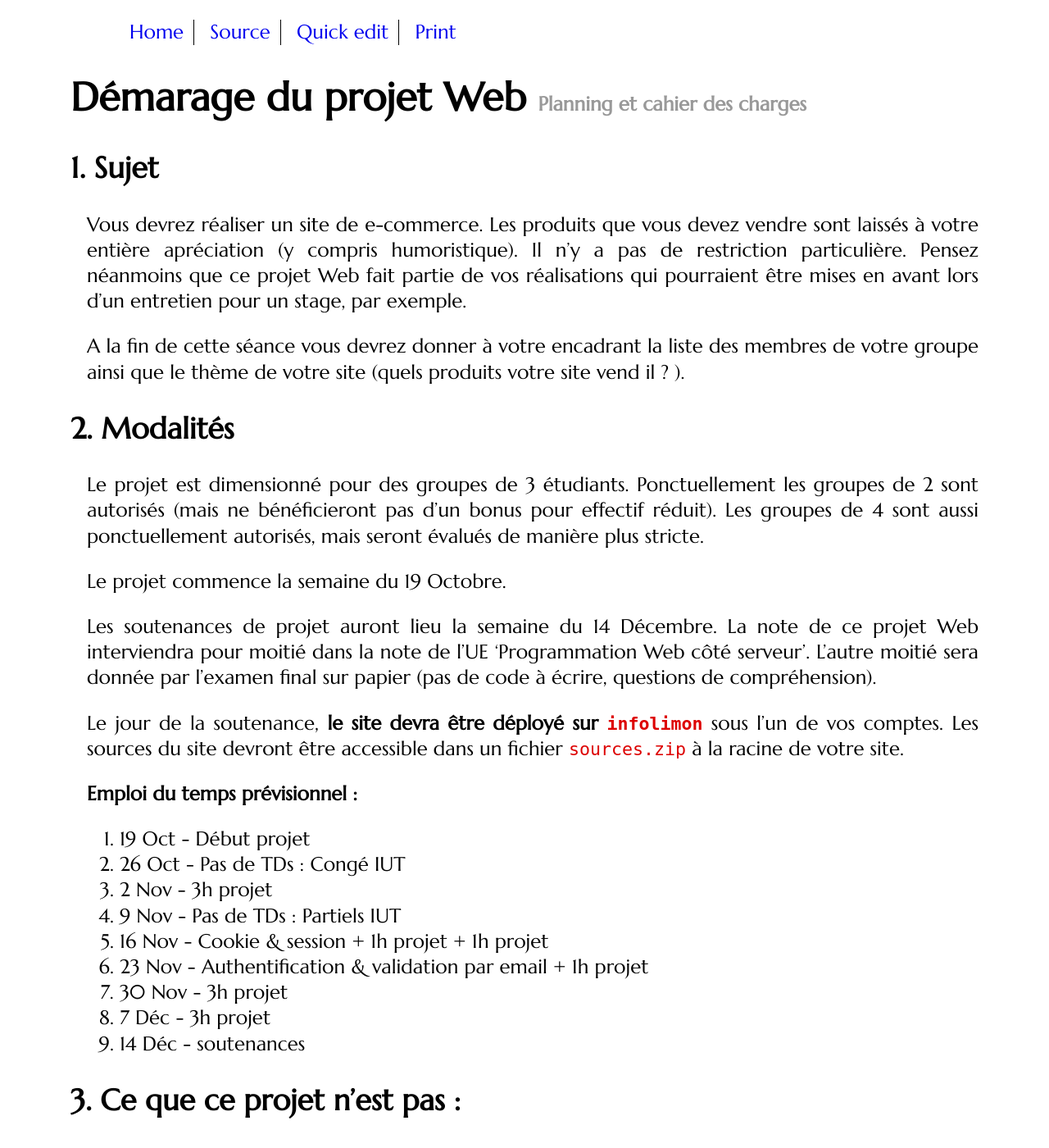
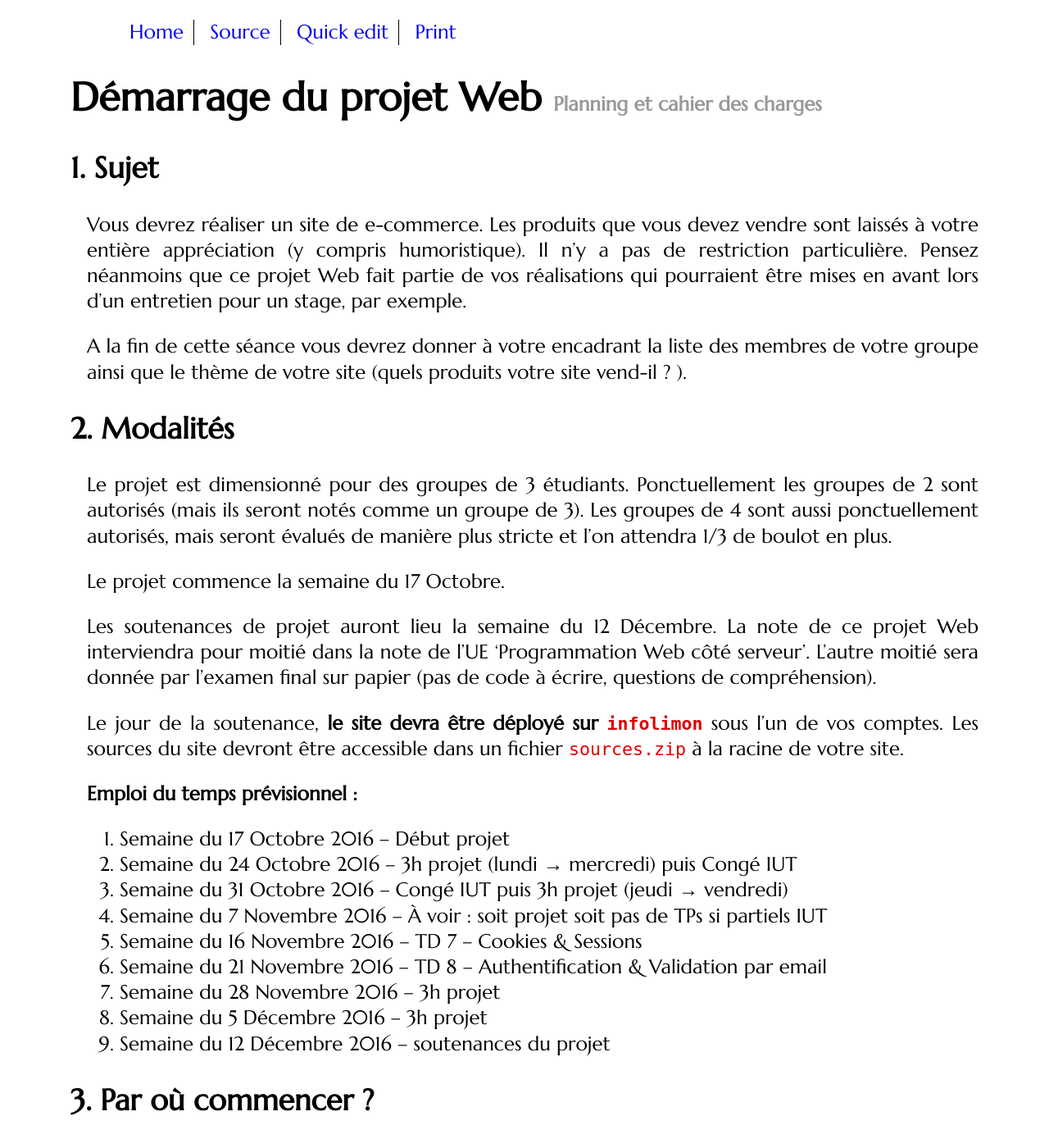
Before and after one commit to romainlebreton/R3.01-DeveloppementWeb, a Jekyll site: the page built from projet.md, in a window 1280 px wide and 1400 px high. Shown: the whole window at 82% size. Built offline with Jekyll 4.4.1, drawn with Linux system fonts in a browser that asks for light colours; some web fonts are replaced; some of the changed text lies outside the part shown.

Commit message:
Ajout et maj des instructions de projet

```diff
--- a/projet.md
+++ b/projet.md
@@ -1,5 +1,5 @@
 ---
-title:  Démarage du projet Web
+title:  Démarrage du projet Web
 subtitle: Planning et cahier des charges
 layout: tutorial
 ---
@@ -10,25 +10,25 @@ layout: tutorial
 ## Sujet
 
 Vous devrez réaliser un site de e-commerce. Les produits que vous devez vendre
-sont laissés à votre entière apréciation (y compris humoristique). Il n'y a pas
+sont laissés à votre entière appréciation (y compris humoristique). Il n'y a pas
 de restriction particulière.  Pensez néanmoins que ce projet Web fait partie de
 vos réalisations qui pourraient être mises en avant lors d'un entretien pour un
 stage, par exemple.
 
 A la fin de cette séance vous devrez donner à votre encadrant la liste des
 membres de votre groupe ainsi que le thème de votre site (quels produits votre
-site vend il ? ).
+site vend-il ? ).
 
 ## Modalités
 
 Le projet est dimensionné pour des groupes de 3 étudiants.  Ponctuellement les
-groupes de 2 sont autorisés (mais ne bénéficieront pas d'un bonus pour effectif
-réduit).  Les groupes de 4 sont aussi ponctuellement autorisés, mais seront
-évalués de manière plus stricte.
+groupes de 2 sont autorisés (mais ils seront notés comme un groupe de 3).  Les
+groupes de 4 sont aussi ponctuellement autorisés, mais seront évalués de manière
+plus stricte et l'on attendra 1/3 de boulot en plus.
 
-Le projet commence la semaine du 19 Octobre.
+Le projet commence la semaine du 17 Octobre.
 
-Les soutenances de projet auront lieu la semaine du 14 Décembre.  La note de ce
+Les soutenances de projet auront lieu la semaine du 12 Décembre.  La note de ce
 projet Web interviendra pour moitié dans la note de l'UE 'Programmation Web côté
 serveur'. L'autre moitié sera donnée par l'examen final sur papier (pas de code
 à écrire, questions de compréhension).
@@ -39,34 +39,17 @@ l'un de vos comptes. Les sources du site devront être accessible dans un fichie
 
 **Emploi du temps prévisionnel :**
 
-1. 19 Oct - Début projet
-1. 26 Oct - Pas de TDs : Congé IUT
-1. 2  Nov - 3h projet
-1. 9  Nov - Pas de TDs : Partiels IUT
-1. 16 Nov - Cookie & session + 1h projet + 1h projet
-1. 23 Nov - Authentification & validation par email + 1h projet
-1. 30 Nov - 3h projet
-1. 7  Déc - 3h projet
-1. 14 Déc - soutenances
+1. Semaine du 17 Octobre 2016 -- Début projet
+1. Semaine du 24 Octobre 2016 -- 3h projet (lundi &rarr; mercredi) puis Congé IUT
+1. Semaine du 31 Octobre 2016 -- Congé IUT puis 3h projet (jeudi &rarr; vendredi)
+1. Semaine du 7 Novembre 2016 -- À voir : soit projet soit pas de TPs si partiels IUT
+1. Semaine du 16 Novembre 2016 --  TD 7 -- Cookies & Sessions
+1. Semaine du 21 Novembre 2016 --  TD 8 -- Authentification & Validation par email
+1. Semaine du 28 Novembre 2016 -- 3h projet
+1. Semaine du 5 Décembre 2016 -- 3h projet
+1. Semaine du 12 Décembre 2016 -- soutenances du projet
 
-
-## Ce que ce projet n'est pas :
-
-* Un site vitrine joli avec beaucoup d'images par exemple.
-* Un site réaliste qui implémente `X` fois la même fonctionnalité.  Le but est
-de réaliser correctement un maximum de fonctionnalités différentes.
-
-## Que garder pour plus tard ?
-
-Dans la suite de ce cours, plusieurs séances seront consacrées à:
-
-* la gestion des utilisateurs,
-* la gestion des paniers,
-* la sécurisation de votre site web
-
-En conséquence, ne pas attaquer ces parties pour le moment.
-
-## How to start ?
+## Par où commencer ?
 
 1. Définir les produits que vous souhaitez vendre.
 Vous devez éventuellement prévoir des extensions, par exemple des accessoires
@@ -79,12 +62,28 @@ format de stockage InnoDB. Se reporter au
 [TD 3](http://romainlebreton.github.io/ProgWeb-CoteServeur/tutorials/tutorial3.html)
 pour plus de détails.
 
-3. Cette première séance est consacrée à implémenter le Modèle, le Controleur et
+3. Cette première séance est consacrée à implémenter le Modèle, le Contrôleur et
    les premières vues spécifiques à vos produits.
+
+### Ce que ce projet n'est pas :
+
+* Un site vitrine joli avec beaucoup d'images par exemple.
+* Un site réaliste qui implémente `X` fois la même fonctionnalité.  Le but est
+de réaliser correctement un maximum de fonctionnalités différentes.
+
+### Que garder pour plus tard ?
+
+Dans la suite de ce cours, plusieurs séances seront consacrées à:
+
+* la gestion des utilisateurs,
+* la gestion des paniers,
+* la sécurisation de votre site Web
+
+En conséquence, ne pas attaquer ces parties pour le moment.
 
 ### Ou héberger ce site? comment partager un répertoire ?
 
-Le site à rendre sera à héberger dans le repertoire de l'un des membres de votre groupe.
+Le site à rendre sera à héberger dans le répertoire de l'un des membres de votre groupe.
 Par exemple [http://infolimon.iutmontp.univ-montp2.fr/~mon_login/eCommerce/](http://infolimon.iutmontp.univ-montp2.fr/~mon_login/eCommerce/)
 
 L'étudiant 1 doit donc créer le répertoire `eCommerce` dans son dossier `public_html`
```
Also changed, not shown: other parts of projet.md (+13 -6 lines), index.md (+5 -5 lines).
